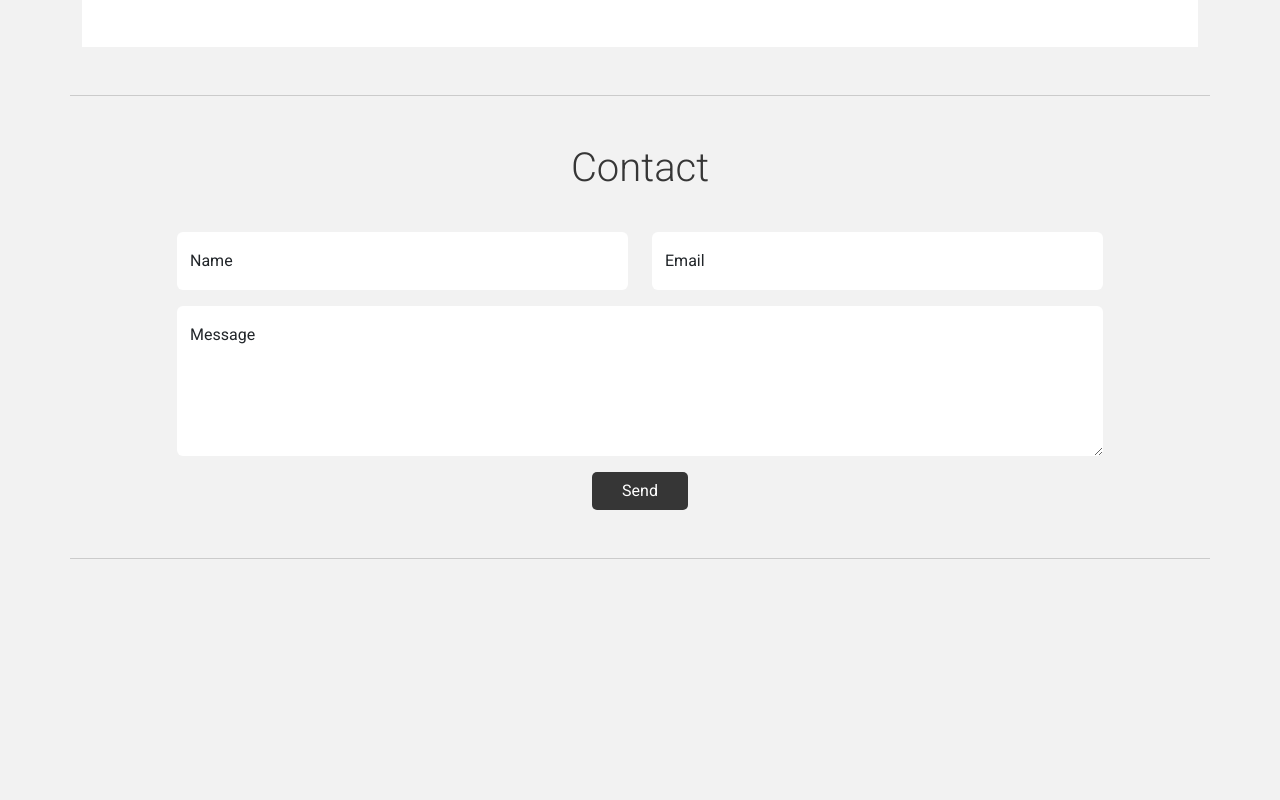
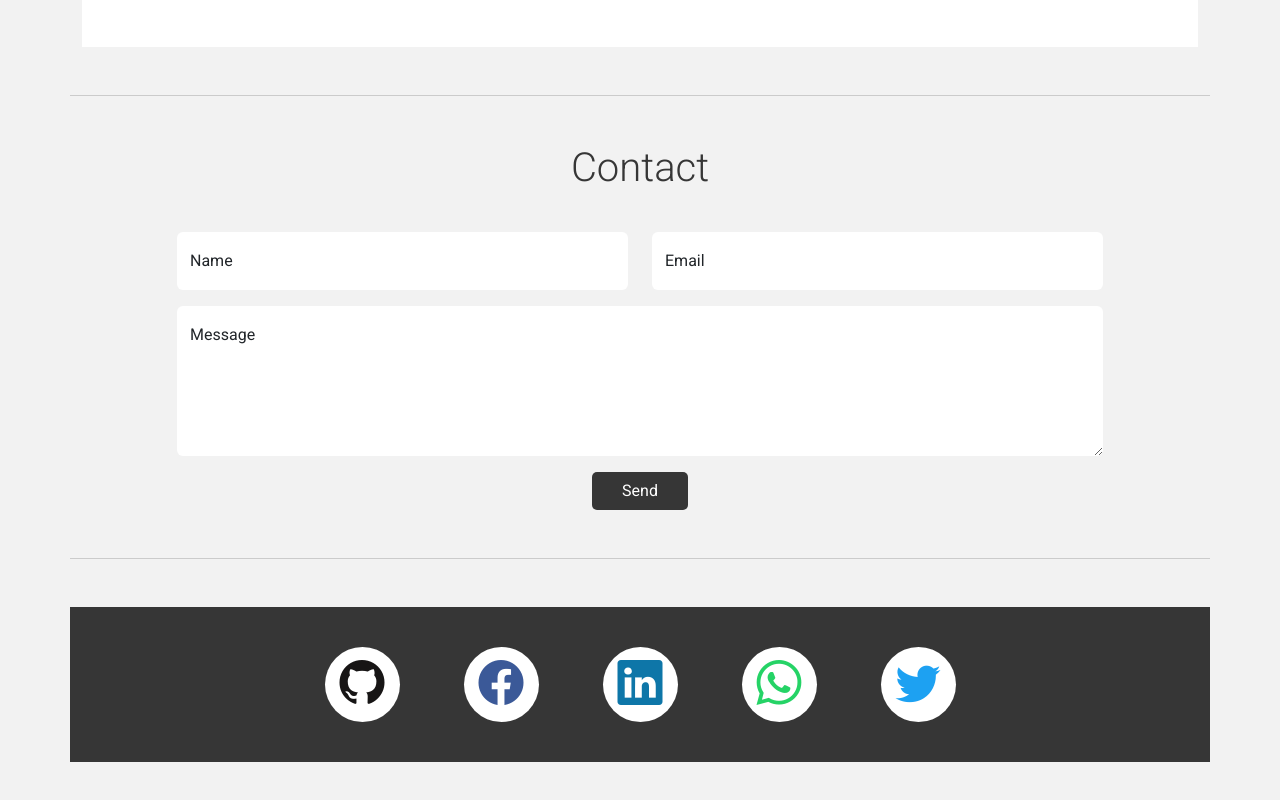
Before and after one commit to htmtmx/bootstrap5_portfolio_practice_01, a plain HTML site: page index.html in a window 1280 px wide. Shown: the part 2085-2885 px from the top of the page. Before the commit the page ends 2692 px from the top, so only its background shows below. Drawn offline with nearby package versions, Linux system fonts and the light colour scheme.

Commit message:
09 Adding section Footer with social networks

```diff
--- a/css/style.css
+++ b/css/style.css
@@ -58,6 +58,7 @@ header .menu .c3:hover{ background: #00B4D8; }
 .portfolio .gallery .container-img:hover img{
   opacity: 0.5;
 }
+
 
 @media screen and (max-width: 768px){
 
@@ -182,3 +183,48 @@ header .menu .c3:hover{ background: #00B4D8; }
 .contact .form .button_send:hover{
   background: #00B4D8;
 }
+
+/* FOOTER */
+.social-networks{
+  background: #363636;
+  padding: 40px 0;
+  margin-bottom: 40px;
+}
+
+.social-networks .icon{
+  width: 75px;
+  height: 75px;
+  color: #fff;
+  background: #fff;
+  display: inline-block;
+  margin: 0px 20px;
+  text-decoration: none;
+  border-radius: 100%;
+  transition: all 0.3s ease;
+}
+
+.social-networks .icon i{
+  font-size: 45px;
+  line-height: 100px;
+}
+
+.social-networks .icon:hover{
+  background: #fff;
+  color: #363636;
+}
+
+.social-networks .git-hub{
+  color: #171515;
+}
+.social-networks .facebook{
+  color: #3b5998;
+}
+.social-networks .linkedin{
+  color: #0e76a8;
+}
+.social-networks .whatsapp{
+  color: #25D366;
+}
+.social-networks .twitter{
+  color: #1da1f2;
+}
--- a/index.html
+++ b/index.html
@@ -12,6 +12,7 @@
   <link rel="stylesheet" href="./css/bootstrap.min.css">
   <link rel="stylesheet" href="https://cdn.jsdelivr.net/npm/bootstrap-icons@1.9.1/font/bootstrap-icons.css">
   <link rel="stylesheet" href="./css/style.css">
+  <link rel="stylesheet" href="https://cdn.jsdelivr.net/npm/bootstrap-icons@1.9.1/font/bootstrap-icons.css">
   <title>Portfolio - HTMTMX</title>
 </head>
 <body>
@@ -153,7 +154,7 @@
       </div>
       <!-- About -->
       <div class="row about align-items-center g-0 px-4 mb-5" id="about">
-        <div class="col-12 col-lg-4 photo text-center">
+        <div class="col-12 col-lg-4 photo text-center mt-5 mt-lg-0">
           <img class="rounded-circle img-fluid mb-3 w-75" src="./assets/logo/profile.jpg" alt="img-profile">
           <p class="name-profile">Pineda Pacheco César Haziel</p>
         </div>
@@ -229,6 +230,38 @@
       </div>
     </div>
   </main>
+  <!-- Footer -->
+  <footer>
+    <div class="container">
+      <div class="row social-networks justify-content-center">
+        <div class="col-auto mb-3 mb-lg-0">
+          <a href="https://github.com/htmtmx" class="icon git-hub d-inline-flex justify-content-center align-items-center" target="_blank">
+            <i class="bi bi-github"></i>
+          </a>
+        </div>
+        <div class="col-auto mb-3 mb-lg-0">
+          <a href="https://www.facebook.com/htmtmx/" class="icon facebook d-inline-flex justify-content-center align-items-center" target="_blank">
+            <i class="bi bi-facebook"></i>
+          </a>
+        </div>
+        <div class="col-auto mb-3 mb-lg-0">
+          <a href="https://www.linkedin.com/in/c%C3%A9sar-haziel-pineda-pacheco-8b162b228" class="icon linkedin d-inline-flex justify-content-center align-items-center" target="_blank">
+            <i class="bi bi-linkedin"></i>
+          </a>
+        </div>
+        <div class="col-auto mb-3 mb-lg-0">
+          <a href="https://api.whatsapp.com/send?phone=525539832331" class="icon whatsapp d-inline-flex justify-content-center align-items-center" target="_blank">
+            <i class="bi bi-whatsapp"></i>
+          </a>
+        </div>
+        <div class="col-auto mb-3 mb-lg-0">
+          <a href="https://twitter.com/htmtmx" class="icon twitter d-inline-flex justify-content-center align-items-center" target="_blank">
+            <i class="bi bi-twitter"></i>
+          </a>
+        </div>
+      </div>
+    </div>
+  </footer>
   <script src="./js/bootstrap.bundle.min.js"></script>
   <script src="./js/app.js"></script>
 </body>
```
